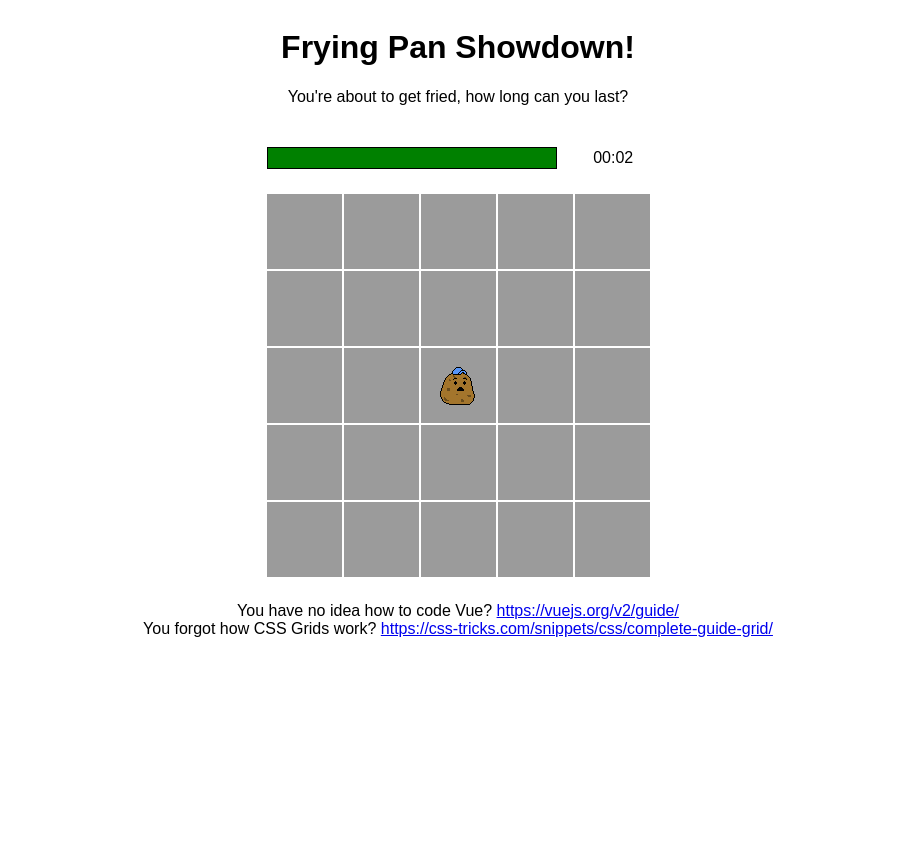
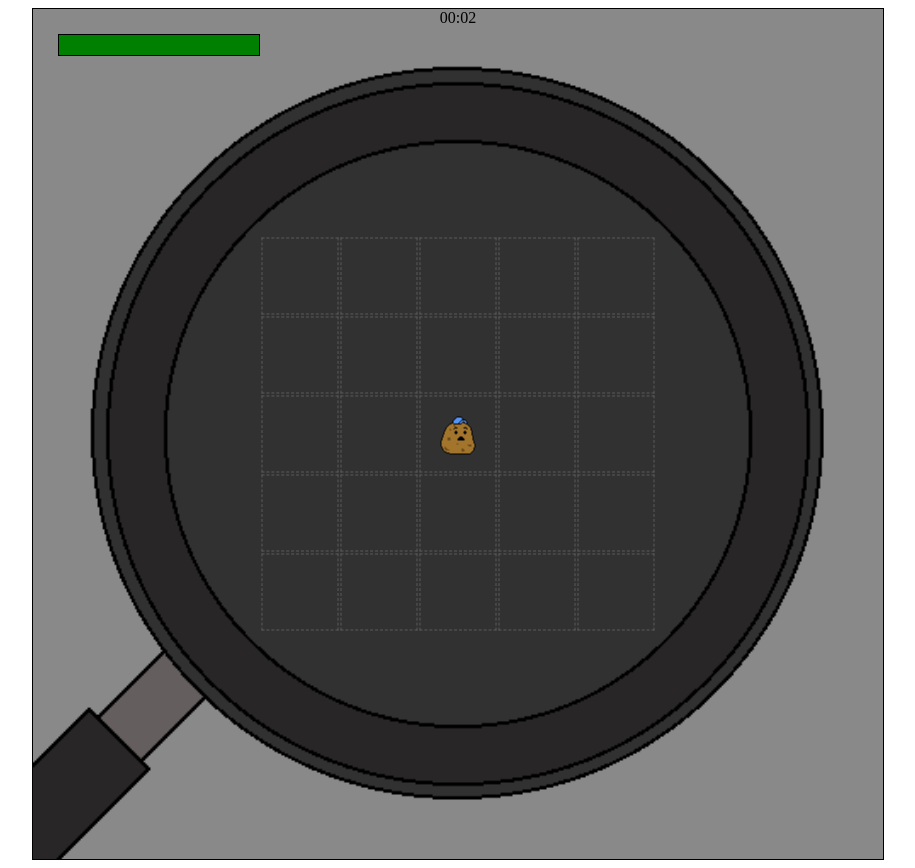
Before and after one commit to williambsm/ludum-dare-46, a website: page index.html in a window 1280 px wide. Both pictures are taken after a click on the button "Start game". Shown: the whole page, without its empty margins (182-1097 px from the left). Before the commit the page ends 800 px from the top, so only its background shows below. Drawn offline with nearby package versions, Linux system fonts and the light colour scheme.

Commit message:
Slightly improved UI

```diff
--- a/assets/js/Grid.js
+++ b/assets/js/Grid.js
@@ -5,7 +5,6 @@ class Grid {
         // Set last pattern for preventing the same pattern from going back to back
         this.lastPattern = "";
         this.lastPatternTime = 0;
-
 
         // Go through all the rows.
         for (let countY = 0; countY < sizeX; countY = countY + 1) {
--- a/assets/js/game.js
+++ b/assets/js/game.js
@@ -45,7 +45,7 @@ var game = new Vue({
             // Run the update interval.
             this.update();
             // Show game interface.
-            this.interface = 'frying-pan';
+            this.interface = 'game';
         },
 
         /**
@@ -121,8 +121,6 @@ var game = new Vue({
                 }
 
                 // Check if the pattern has been set, or if the timer is old
-                // TODO: Make timer check work
-                console.log(this.game.grid.lastPatternTime + " :: :: :: " + timer);
                 if (this.game.grid.lastPatternTime === null || this.game.grid.lastPatternTime + 300 <= timer){
                     this.game.grid.rotateHeatedTiles();
                     this.game.grid.lastPatternTime = timer;
--- a/index.html
+++ b/index.html
@@ -6,12 +6,10 @@
     <link rel="stylesheet" type="text/css" href="assets/css/game.css">
 </head>
 <body>
-    <div class="game" id="game">
-        <div class="header">
-            <h1>Frying Pan Showdown!</h1>
-            <p>You're about to get fried, how long can you last?</p>
-        </div>
+    <div class="pan" id="game">
         <div class="menu" v-if="interface === 'menu'">
+            <h1 class="header">Frying Pan Showdown!</h1>
+            <p class="sub-header">You're about to get fried, how long can you last?</p>
             <ul>
                 <li><button v-on:click="startGame">Start game</button></li>
                 <li><button>Settings</button></li>
@@ -19,22 +17,16 @@
                 <li><button>Credits</button></li>
             </ul>
         </div>
-        <div class="stats" v-if="interface === 'frying-pan'">
-            <div class="health-bar">
-                <div class="health" v-bind:style="{ width: player.getHealthPercentage() + '%' }"></div>
-            </div>
-            <div class="timer">
-                {{ displayTimer() }}
-            </div>
+        <div class="health-bar" v-if="interface === 'game'">
+            <div class="health" v-bind:style="{ width: player.getHealthPercentage() + '%' }"></div>
         </div>
-        <div class="frying-pan" v-if="interface === 'frying-pan'">
+        <div class="timer" v-if="interface === 'game'">
+            {{ displayTimer() }}
+        </div>
+        <div class="grid" v-if="interface === 'game'">
             <div v-for="tile in grid.tiles" class="tile" v-bind:class="{ on: tile.hot }" :data-position-x="tile.x" :data-position-y="tile.y">
                 <div class="player" v-bind:class="{ dead: player.dead }" v-if="tile.player"></div>
             </div>
-        </div>
-        <div class="info">
-            <span>You have no idea how to code Vue? <a href="https://vuejs.org/v2/guide/" target="_blank" rel="noopener">https://vuejs.org/v2/guide/</a></span>
-            <span>You forgot how CSS Grids work? <a href="https://css-tricks.com/snippets/css/complete-guide-grid/" target="_blank" rel="noopener">https://css-tricks.com/snippets/css/complete-guide-grid/</a></span>
         </div>
     </div>
     <!-- development version, includes helpful console warnings -->
--- /dev/null
+++ b/source/sass/_fonts.scss
@@ -0,0 +1,4 @@
+@font-face {
+  font-family: 'pixelar';
+  src: url(../fonts/pixelar.ttf) format("truetype");
+}
--- /dev/null
+++ b/source/sass/_pan.scss
@@ -0,0 +1,50 @@
+.pan {
+  background-image: url(../images/pan.png);
+  background-repeat: no-repeat;
+  background-size: cover;
+  width: 850px;
+  height: 850px;
+  position: relative;
+  border: 1px black solid;
+  margin: 0 auto;
+
+  .health-bar {
+    width: 200px;
+    position: absolute;
+    top: 25px;
+    left: 25px;
+    background-color: red;
+    height: 20px;
+    border: 1px black solid;
+
+    .health {
+      height: 20px;
+      background-color: green;
+    }
+  }
+
+  .grid {
+    position: absolute;
+    top: 50%;
+    left: 50%;
+    display: grid;
+    grid-template-columns: repeat(5, min-content);
+    grid-template-rows: repeat(5, min-content);
+    grid-gap: 2px;
+    transform: translate(-50%, -50%);
+  }
+
+  .tile {
+    display: flex;
+    width: 75px;
+    height: 75px;
+    border: 1px #5a5a5a dashed;
+
+    align-items: center;
+    justify-content: center;
+
+    &.on {
+      background-color: rgba(255, 0, 0, 0.25);
+    }
+  }
+}
--- a/source/sass/game.scss
+++ b/source/sass/game.scss
@@ -1,20 +1,5 @@
+@import 'pan';
 @import 'player';
-
-.game {
-  width: 1024px;
-  height: 600px;
-  display: grid;
-  grid-template-columns: 1fr;
-  grid-template-rows: min-content min-content 1fr min-content;
-  grid-row-gap: 25px;
-  margin: 0 auto;
-  font-family: 'Arial', sans-serif;
-  justify-items: center;
-}
-
-.header {
-  text-align: center;
-}
 
 .stats {
   width: 383px;
@@ -23,30 +8,33 @@
   grid-column-gap: 20px;
 }
 
-.health-bar {
-  background-color: red;
-  height: 20px;
-  border: 1px black solid;
-}
-
-.health {
-  height: 20px;
-  background-color: green;
-}
-
 .timer {
   justify-self: center;
   align-self: center;
 }
 
 .menu {
-  width: 100%;
-  background-color: red;
+  position: absolute;
+  top: 50%;
+  left: 50%;
   margin: 0 auto;
   text-align: center;
+  transform: translate(-50%, -50%);
+
+  .header {
+    color: white;
+    font-family: pixelar, sans-serif;
+  }
+
+  .sub-header {
+    color: white;
+    font-family: pixelar, sans-serif;
+  }
 
   & ul {
     list-style-type: none;
+    padding-inline-start: 0;
+    margin-top: 40px;
   }
 
   & li {
@@ -59,29 +47,6 @@
   }
 }
 
-.frying-pan {
-  width: 100%;
-  display: grid;
-  grid-template-columns: repeat(5, min-content);
-  grid-template-rows: repeat(5, min-content);
-  grid-gap: 2px;
-  justify-content: center;
-
-  .tile {
-    display: flex;
-    background-color: #9b9b9b;
-    width: 75px;
-    height: 75px;
-
-    align-items: center;
-    justify-content: center;
-
-    &.on {
-      background-color: #ca5f52;
-    }
-  }
-}
-
 .info {
   text-align: center;
 
```
Also changed, not shown: assets/css/game.css, assets/fonts/pixelar.woff (added), assets/fonts/pixelar.woff2 (added), assets/images/pan.png (added).
